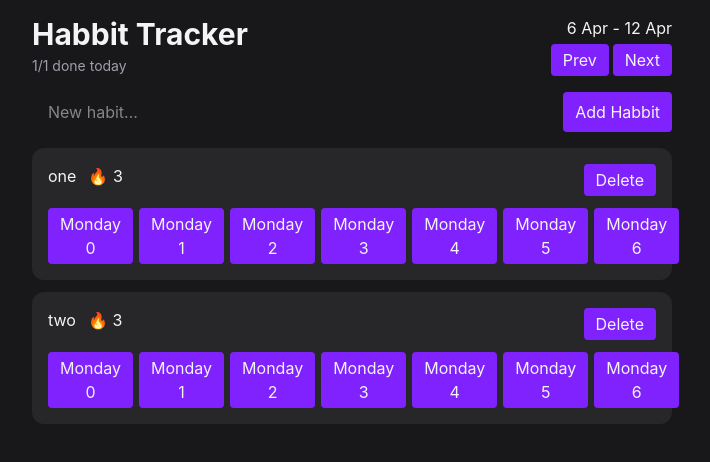
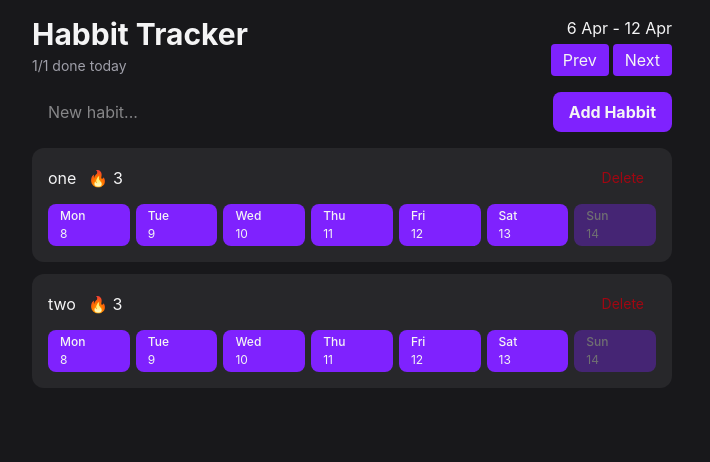
Before and after one commit to VenkatVardhan/HabitTracker, a React (Vite) app: page / in a window 1280 px wide. Shown: the top 462 px of the page, without its empty margins (288-998 px from the left). Built offline with nearby package versions, Linux system fonts and the light colour scheme.

Commit message:
upadted habbit list and added button variants

```diff
--- a/package.json
+++ b/package.json
@@ -14,6 +14,7 @@
     "date-fns": "^4.4.0",
     "react": "^19.2.6",
     "react-dom": "^19.2.6",
+    "tailwind-merge": "^3.6.0",
     "tailwindcss": "^4.3.0"
   },
   "devDependencies": {
--- a/src/components/Button.tsx
+++ b/src/components/Button.tsx
@@ -2,19 +2,38 @@
 //   text:string
 //}
 
-import type { ReactNode } from "react"
+import type { ComponentProps } from "react"
+import { twMerge } from "tailwind-merge"
 
 
 type ButtonProps={
-  children:ReactNode
+  variant?:"primary"|"secondary"|"ghost-destructive",
+
+}
+&ComponentProps<"button">
+
+type Variant="primary"|"secondary"|"ghost-destructive"
+
+export default function Button({variant="primary",className ,...props}:ButtonProps){//destructuring props
+  return (
+    <button  {...props} className={
+      twMerge("rounded px-3 py-1 disabled:opacity-35 disabled:cursor-not-allowed",getVariantStyles(variant),className)} />)
+
+
+
 }
 
+function getVariantStyles(variant:Variant){
+  switch (variant) {
+    case 'primary':
+      return 'bg-violet-600 hover:bg-violet-500 '
+    case 'secondary':
+      return 'bg-zinc-700 hover:bg-zinc-600 text-zinc-400'
+    case 'ghost-destructive':
+      return 'hover:bg-red-800 text-red-800 hover:text-red-200'
 
-export default function Button({children}:ButtonProps){//destructuring props
-  return (
-    <button  className="bg-violet-600 hover:bg-violet-500 rounded px-3 py-1 disabled:opacity-35 disabled:cursor-not-allowed">
-      {/* default prop key called children represnsts whateever is between the compoenet */}
-      {children}
-    </button>
-  )
+    default:
+      throw new Error(`Invalid Variant ${variant satisfies never}`)
+  }
+
 }
--- a/src/components/HabbitForm.tsx
+++ b/src/components/HabbitForm.tsx
@@ -1,11 +1,25 @@
-import Button from "./Button";
+import { useState } from 'react'
+import Button from './Button'
 
-export default function HabbitForm(){
-  return(
-
-  <form action="" className="flex gap-2">
-    <input  className = "flex-1 px-4 py-2 rounded-lg focus-visible:ring-2 focus-visible:ring-violet-500 " type="text" name="habbit" id="habbit" onChange={()=>{}} placeholder="New habit..."/>
-    <Button>Add Habbit</Button>
-  </form>
+export default function HabbitForm() {
+  const [name, setName] = useState<string>('')
+  const handleChange = (event: React.ChangeEvent<HTMLInputElement>) => {
+    setName(event.target.value)
+  }
+  return (
+    <form action='' className='flex gap-2'>
+      <input
+        className='flex-1 px-4 py-2 rounded-lg focus-visible:ring-2 focus-visible:ring-violet-500 '
+        type='text'
+        name='habbit'
+        id='habbit'
+        value={name}
+        onChange={(event) => {
+          handleChange(event)
+        }}
+        placeholder='New habit...'
+      />
+      <Button className='rounded-lg px-4 py-2 font-bold'>Add Habbit</Button>
+    </form>
   )
 }
--- a/src/components/HabbitList.tsx
+++ b/src/components/HabbitList.tsx
@@ -1,8 +1,10 @@
+
 import Button from './Button'
 import {
   eachDayOfInterval,
   endOfWeek,
-
+  format,
+  isFuture,
   startOfWeek,
 } from 'date-fns'
 
@@ -20,7 +22,7 @@ export default function HabbitList() {
   }
   return (
     <div className='flex flex-col gap-3'>
-      {habbits.map((habbit, i) => {
+      {habbits.map((habbit) => {
         return <HabbitItem key={habbit.id} habbit={habbit} />
       })}
     </div>
@@ -32,25 +34,25 @@ type HabbitItemProps = {
 
 function HabbitItem({ habbit }: HabbitItemProps) {
   const visibleDates = eachDayOfInterval({
-    start: startOfWeek(new Date()),
-    end: endOfWeek(new Date()),
+    start: startOfWeek(new Date(),{weekStartsOn:1}),
+    end: endOfWeek(new Date(),{weekStartsOn:1}),
   })
   return (
     <div className='rounded-xl bg-zinc-800 p-4 flex-col flex gap-3'>
-      <div className='flex ietms-center justify-between '>
+      <div className='flex items-center justify-between '>
         <div className='flex gap-3'>
           <span>{habbit.name}</span>
           <span>🔥 3</span>
         </div>
-        <Button>Delete</Button>
+        <Button variant='ghost-destructive' className='text-sm'>Delete</Button>
       </div>
       <div className='flex gap-1.5'>
         {visibleDates.map((date) => (
-          <Button key={date.toISOString()}>
-            <div className='flex flex-col g-3'>
-              <span>Monday</span>
-              <span>{date.getDay()}</span>
-            </div>
+          <Button className='flex flex-col flex-1 gap-0.5 text-xs rounded-lg' key={date.toISOString()} disabled={isFuture(date)}>
+
+              <span className='font-medium'>{format(date,"EEE")}</span>
+              <span>{format(date,'d')}</span>
+
           </Button>
         ))}
       </div>
```
Also changed, not shown: 1 other file (tests, documents, lock files or other folders).
